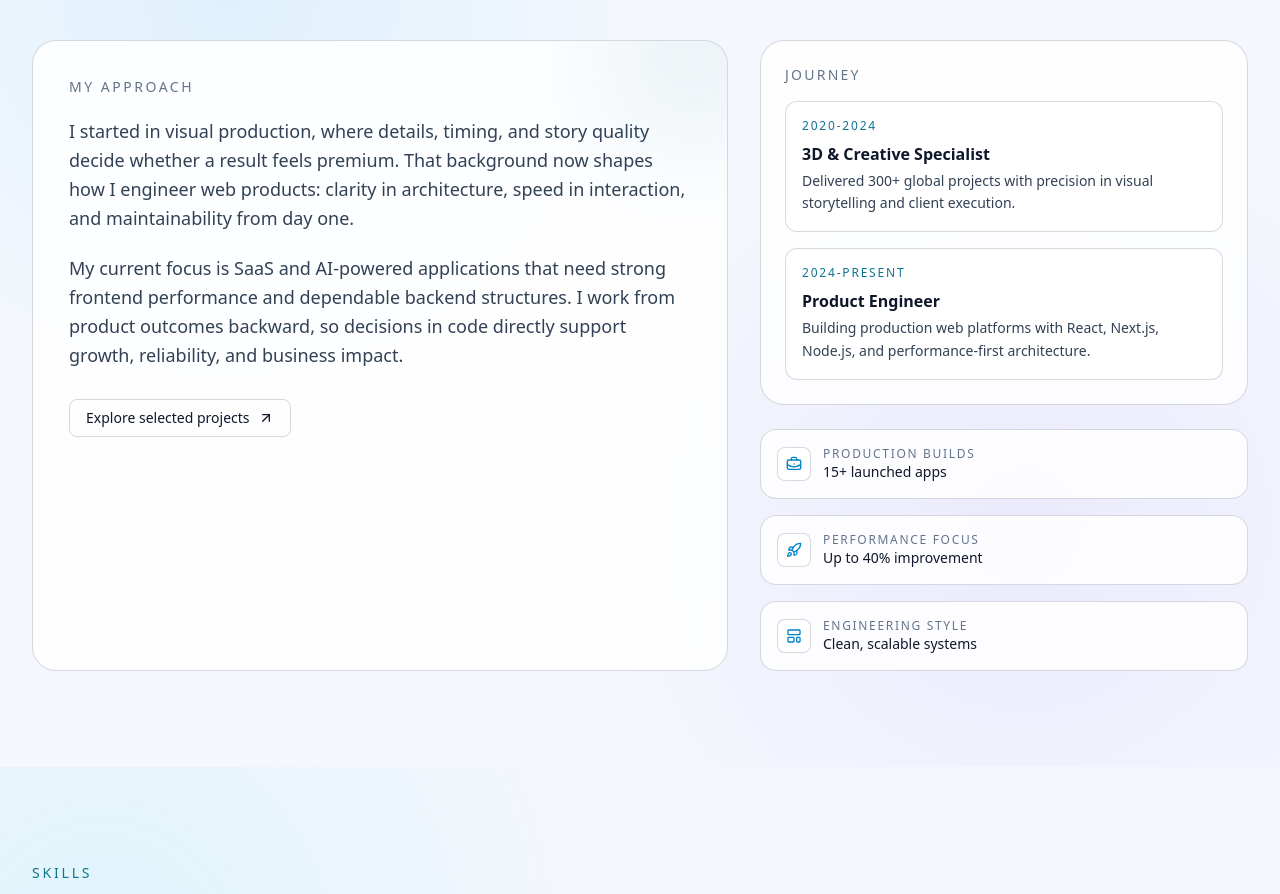
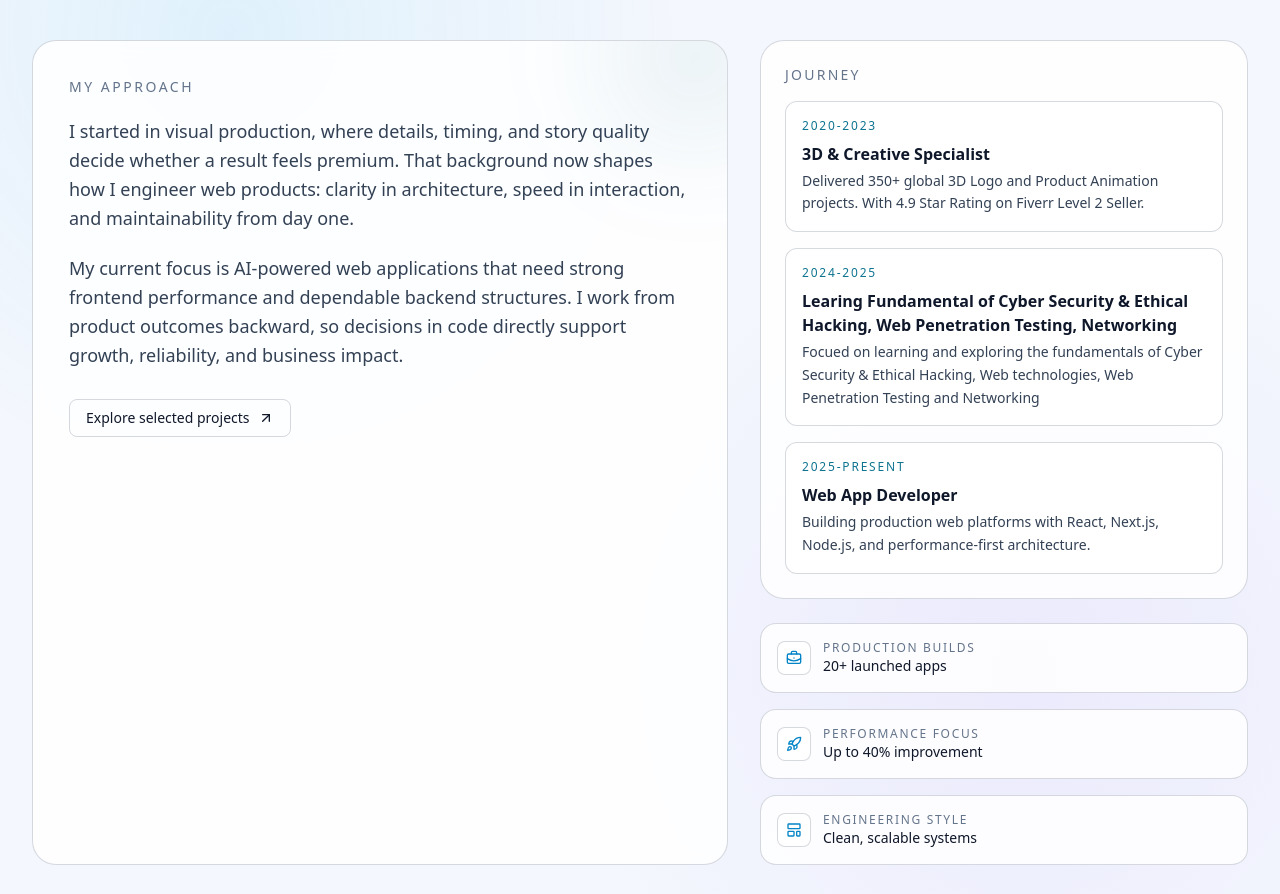
Before and after one commit to mjh-shikder/Next-Portfolio-mjh, a Next.js app: page / in a window 1280 px wide. Shown: the part 1558-2452 px from the top of the page. Built offline with nearby package versions, Linux system fonts and the light colour scheme.

Commit message:
About section updated

```diff
--- a/src/components/About.jsx
+++ b/src/components/About.jsx
@@ -5,13 +5,18 @@ import { ArrowUpRight, BriefcaseBusiness, LayoutTemplate, Rocket } from "lucide-
 
 const journey = [
   {
-    year: "2020-2024",
+    year: "2020-2023",
     title: "3D & Creative Specialist",
-    detail: "Delivered 300+ global projects with precision in visual storytelling and client execution.",
+    detail: "Delivered 350+ global 3D Logo and Product Animation projects. With 4.9 Star Rating on Fiverr Level 2 Seller.",
   },
   {
-    year: "2024-Present",
-    title: "Product Engineer",
+    year: "2024-2025",
+    title: "Learing Fundamental of Cyber Security & Ethical Hacking, Web Penetration Testing, Networking ",
+    detail: "Focued on learning and exploring the fundamentals of Cyber Security & Ethical Hacking, Web technologies, Web Penetration Testing and Networking ",
+  },
+  {
+    year: "2025-Present",
+    title: "Web App Developer",
     detail: "Building production web platforms with React, Next.js, Node.js, and performance-first architecture.",
   },
 ];
@@ -20,7 +25,7 @@ const proofCards = [
   {
     icon: BriefcaseBusiness,
     label: "Production Builds",
-    value: "15+ launched apps",
+    value: "20+ launched apps",
   },
   {
     icon: Rocket,
@@ -72,7 +77,7 @@ export default function About() {
               interaction, and maintainability from day one.
             </p>
             <p className="mt-5 text-pretty text-base leading-relaxed text-text-secondary sm:text-lg">
-              My current focus is SaaS and AI-powered applications that need strong frontend performance and dependable
+              My current focus is AI-powered web applications that need strong frontend performance and dependable
               backend structures. I work from product outcomes backward, so decisions in code directly support growth,
               reliability, and business impact.
             </p>
--- a/src/components/Contact.jsx
+++ /dev/null
@@ -1,75 +0,0 @@
-"use client";
-
-import { useRef, useEffect } from "react";
-import gsap from "gsap";
-import { ScrollTrigger } from "gsap/ScrollTrigger";
-import { Mail, Phone, MessageSquare } from "lucide-react";
-
-gsap.registerPlugin(ScrollTrigger);
-
-export default function Contact() {
-  const sectionRef = useRef(null);
-
-  useEffect(() => {
-    const ctx = gsap.context(() => {
-      gsap.from(".contact-item", {
-        scrollTrigger: {
-          trigger: sectionRef.current,
-          start: "top 80%",
-        },
-        y: 40,
-        opacity: 0,
-        duration: 0.8,
-        stagger: 0.2,
-        ease: "power2.out",
-      });
-    }, sectionRef);
-
-    return () => ctx.revert();
-  }, []);
-
-  return (
-    <section id="contact" className="py-24 relative bg-black/40" ref={sectionRef}>
-      <div className="container mx-auto px-6 max-w-5xl text-center">
-        <h2 className="contact-item text-3xl md:text-5xl font-bold mb-6">
-          <span className="text-gradient">05.</span> What&apos;s Next?
-        </h2>
-        <h3 className="contact-item text-4xl md:text-6xl font-bold text-white mb-8">
-          Get In Touch
-        </h3>
-        <p className="contact-item text-gray-400 text-lg max-w-2xl mx-auto mb-16 leading-relaxed">
-          Whether you have an exciting project, a question regarding 3D animated assets, or just want to say hi, I&apos;ll try my best to get back to you!
-        </p>
-
-        <div className="contact-item grid md:grid-cols-3 gap-6 max-w-4xl mx-auto">
-          {/* Email */}
-          <a href="mailto:mjh.dev.bd@gmail.com" className="glass-card p-8 rounded-2xl flex flex-col items-center group">
-            <div className="w-16 h-16 rounded-full bg-primary/20 text-primary flex items-center justify-center mb-6 group-hover:scale-110 transition-transform">
-              <Mail size={32} />
-            </div>
-            <h4 className="text-xl font-bold text-white mb-2">Email</h4>
-            <span className="text-gray-400 break-all text-sm md:text-base">mjh.dev.bd@gmail.com</span>
-          </a>
-
-          {/* Phone */}
-          <a href="tel:+8801995321799" className="glass-card p-8 rounded-2xl flex flex-col items-center group">
-            <div className="w-16 h-16 rounded-full bg-blue-500/20 text-blue-400 flex items-center justify-center mb-6 group-hover:scale-110 transition-transform">
-              <Phone size={32} />
-            </div>
-            <h4 className="text-xl font-bold text-white mb-2">Phone</h4>
-            <span className="text-gray-400 break-all text-sm md:text-base">+880 1995321799</span>
-          </a>
-
-          {/* WhatsApp */}
-          <a href="https://wa.me/8801995321799" target="_blank" rel="noopener noreferrer" className="glass-card p-8 rounded-2xl flex flex-col items-center group">
-            <div className="w-16 h-16 rounded-full bg-green-500/20 text-green-400 flex items-center justify-center mb-6 group-hover:scale-110 transition-transform">
-              <MessageSquare size={32} />
-            </div>
-            <h4 className="text-xl font-bold text-white mb-2">WhatsApp</h4>
-            <span className="text-gray-400 break-all text-sm md:text-base">+880 1995321799</span>
-          </a>
-        </div>
-      </div>
-    </section>
-  );
-}
```
